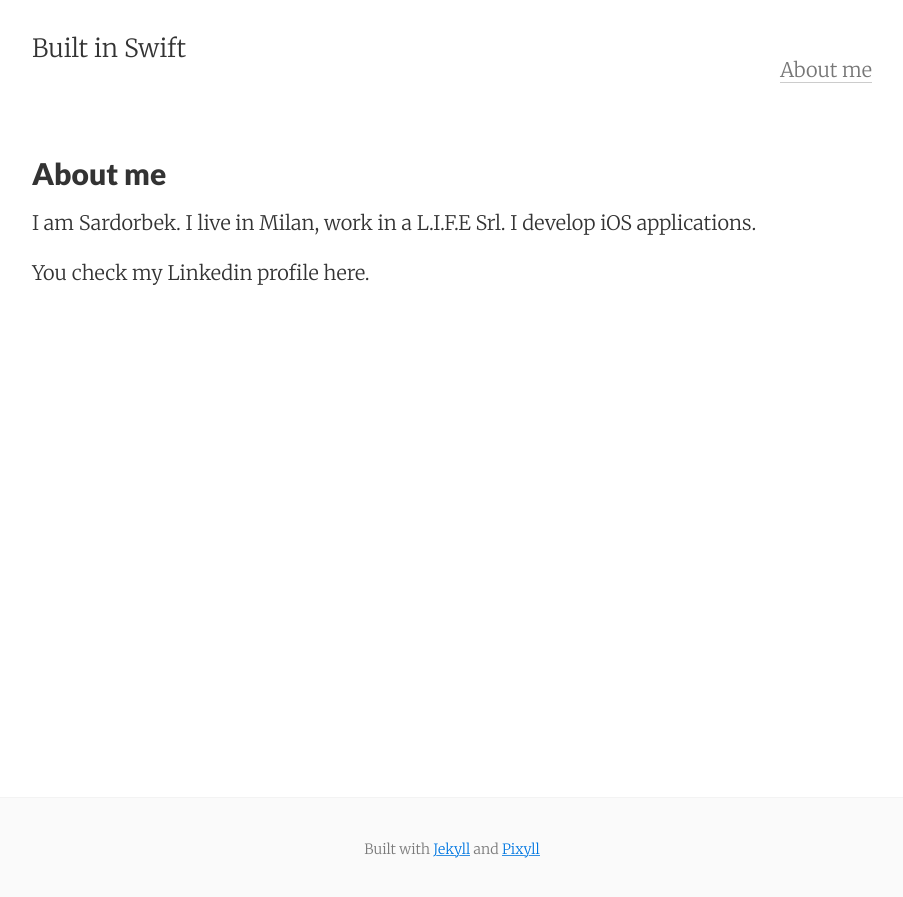
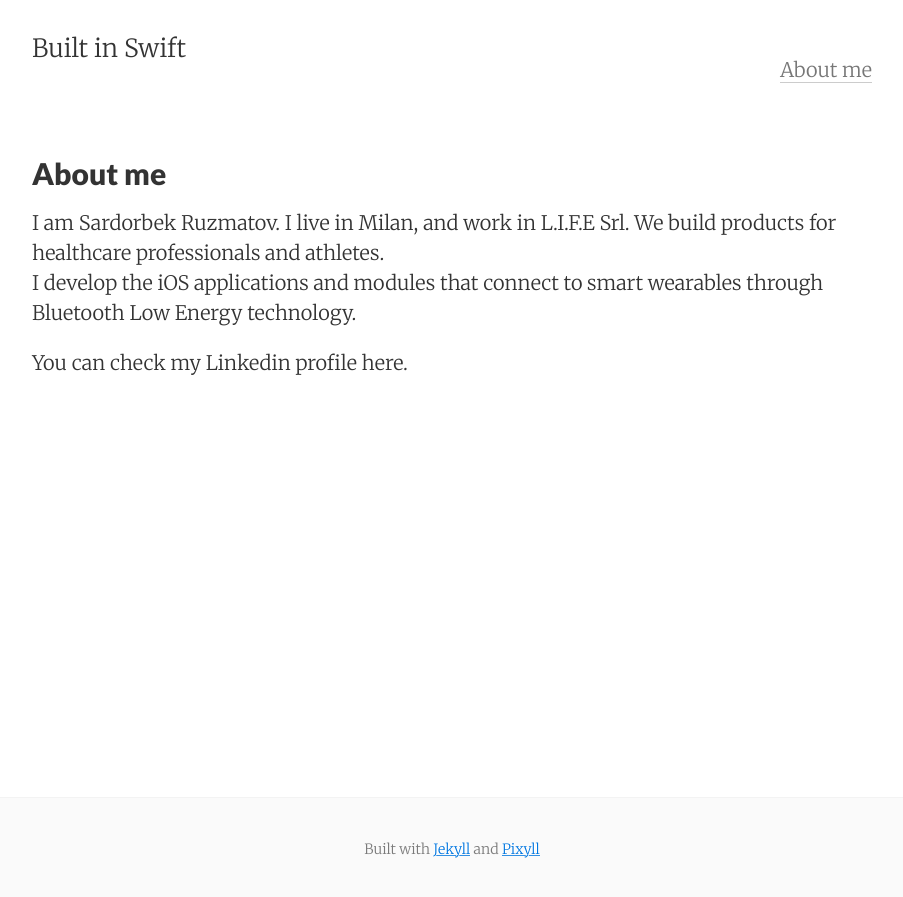
Before and after one commit to svoip/builtinswift.github.io, a Jekyll site: the page built from docs/about.md, in a window 1280 px wide. Shown: the top 897 px of the page, without its empty margins (188-1091 px from the left). Built offline with Jekyll 4.4.1, drawn with Linux system fonts in a browser that asks for light colours.

Commit message:
change about me

```diff
--- a/docs/about.md
+++ b/docs/about.md
@@ -5,8 +5,8 @@ permalink: /about/
 tags: about
 ---
 
-I am Sardorbek.
-I live in Milan, work in a L.I.F.E Srl.
-I develop iOS applications.
+I am Sardorbek Ruzmatov.
+I live in Milan, and work in L.I.F.E Srl. We build products for healthcare professionals and athletes.
+I develop the iOS applications and modules that connect to smart wearables through Bluetooth Low Energy technology.
 
-You check my Linkedin profile here.
+You can check my Linkedin profile here.
```
